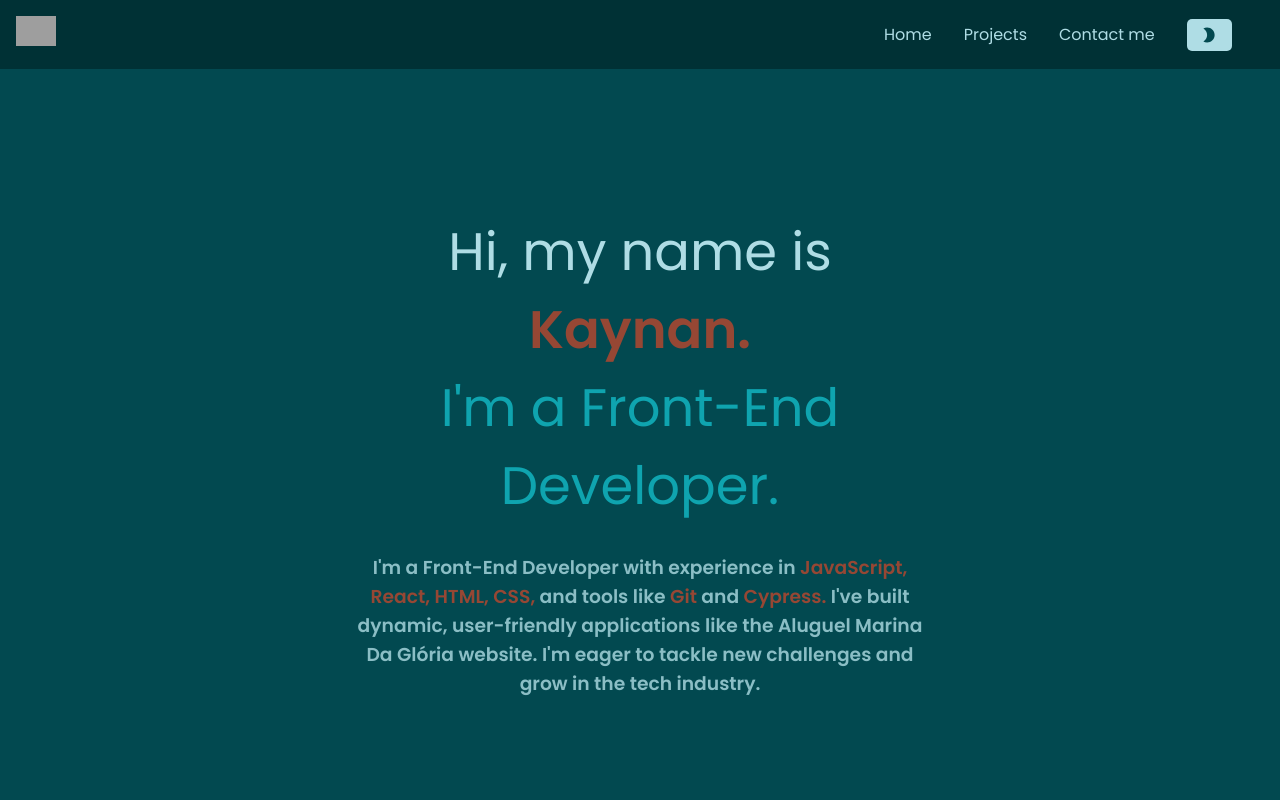
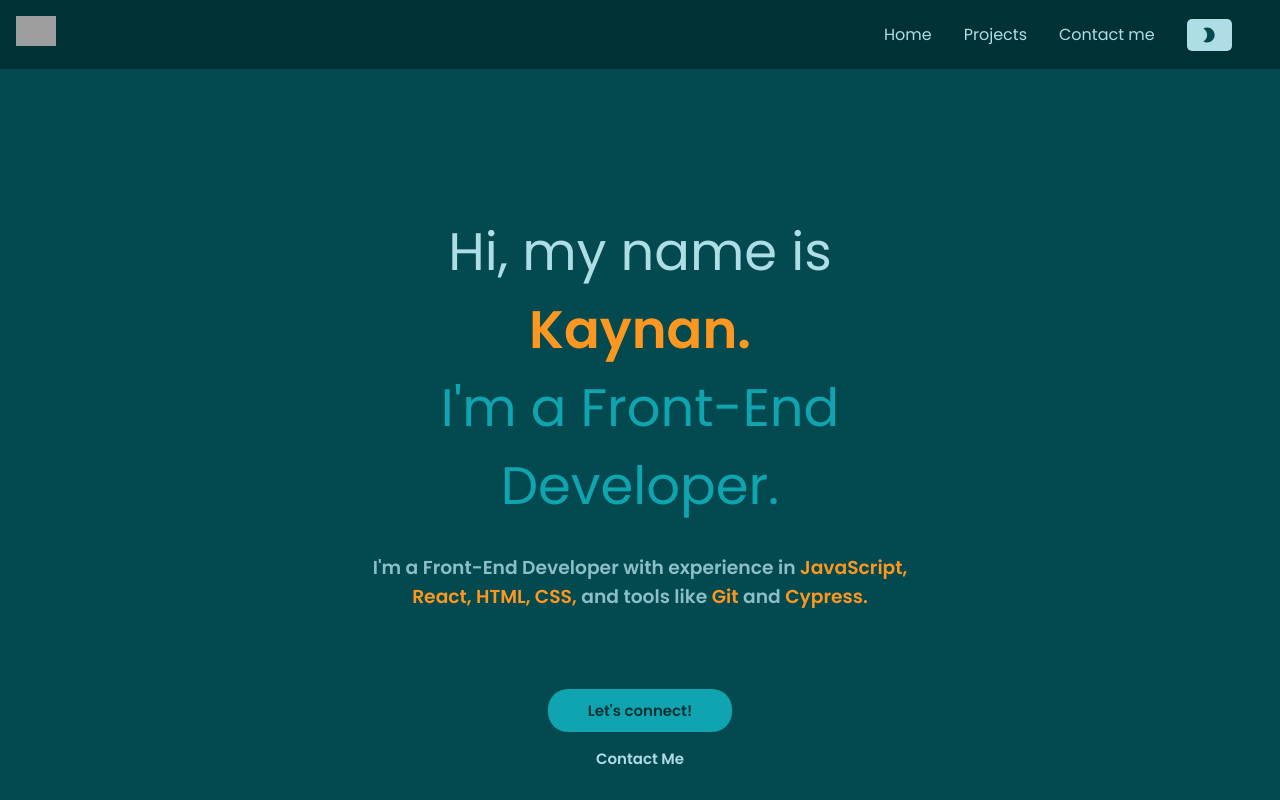
Before and after one commit to kaynan45/myportfolio, a React (Create React App) app: page / in a window 1280 px wide. Built offline with nearby package versions, Linux system fonts and the light colour scheme; grey boxes are pictures that could not be loaded.

Commit message:
creating the contact buttons

```diff
--- a/src/Components/Home.js
+++ b/src/Components/Home.js
@@ -1,13 +1,35 @@
-import styles from './Home.module.css'
+import { PiArrowBendDownLeftThin } from "react-icons/pi";
+import styles from "./Home.module.css";
+import { Link } from "react-router-dom";
+
+// I've built dynamic, user-friendly applications like the Aluguel Marina Da Glória website. I'm eager to tackle new challenges and grow in the tech industry.
 
 function Home() {
   return (
-    <div className={styles.presentation}>
-      <h1 className={styles.myNameIs}>Hi, my name is <span className={styles.name}>Kaynan.</span></h1>
-      <h1 className={styles.whatAmI}>I'm a Front-End Developer.</h1>
-      <h3 className={styles.description}>I'm a Front-End Developer with experience in <span className={styles.name}>JavaScript, React, HTML, CSS,</span> and tools like <span className={styles.name}>Git</span> and <span className={styles.name}>Cypress.</span> I've built dynamic, user-friendly applications like the Aluguel Marina Da Glória website. I'm eager to tackle new challenges and grow in the tech industry.</h3>
+    <div>
+      <div className={styles.presentation}>
+        <h1 className={styles.myNameIs}>
+          Hi, my name is <span className={styles.name}>Kaynan.</span>
+        </h1>
+        <h1 className={styles.whatAmI}>I'm a Front-End Developer.</h1>
+        <h3 className={styles.description}>
+          I'm a Front-End Developer with experience in{" "}
+          <span className={styles.name}>JavaScript, React, HTML, CSS,</span> and
+          tools like <span className={styles.name}>Git</span> and{" "}
+          <span className={styles.name}>Cypress.</span>{" "}
+        </h3>
+      </div>
+      <div className={styles.connect}>
+        <Link
+          to="https://www.linkedin.com/in/lorenzo-xavier-9317432ba/"
+          target="_blank"
+        >
+          <button className={styles.letsConnect}>Let's connect!</button>
+        </Link>
+        <button className={styles.contactMe}>Contact Me</button>
+      </div>
     </div>
-  )
+  );
 }
 
-export default Home
+export default Home;
--- a/src/Components/Home.module.css
+++ b/src/Components/Home.module.css
@@ -18,7 +18,7 @@
 }
 
 .name {
-  color:#964734 ;
+  color: #fd971f;
   font-weight: bold;
 }
 
@@ -27,6 +27,44 @@
   margin-top: 1.5em;
 }
 
+.connect {
+  margin-top: 3em;
+  display: flex;
+  flex-direction: column;
+  justify-content: center;
+  align-items: center;
+}
+
+.letsConnect {
+  background-color:#0fa4af ;
+  margin-top: 2em;
+  border: none;
+  padding: 10px 40px;
+  margin-bottom: 1em;
+  border-radius: 20px;
+  color: #003135;
+  font-size: 15px;
+  font-weight: bold;
+  transition: ease .5s;
+}
+
+.letsConnect:hover {
+  cursor: pointer;
+  background-color: #2ac8d3;
+}
+
+.contactMe {
+  border: none;
+  background-color: transparent;
+  color: #afdde5;
+  font-size: 15px;
+  font-weight: bold;
+}
+
+.contactMe:hover {
+  cursor: pointer;
+  text-decoration: underline;
+}
 @media (max-width: 768px) {
   .presentation {
     padding: 0 5vw;
```
